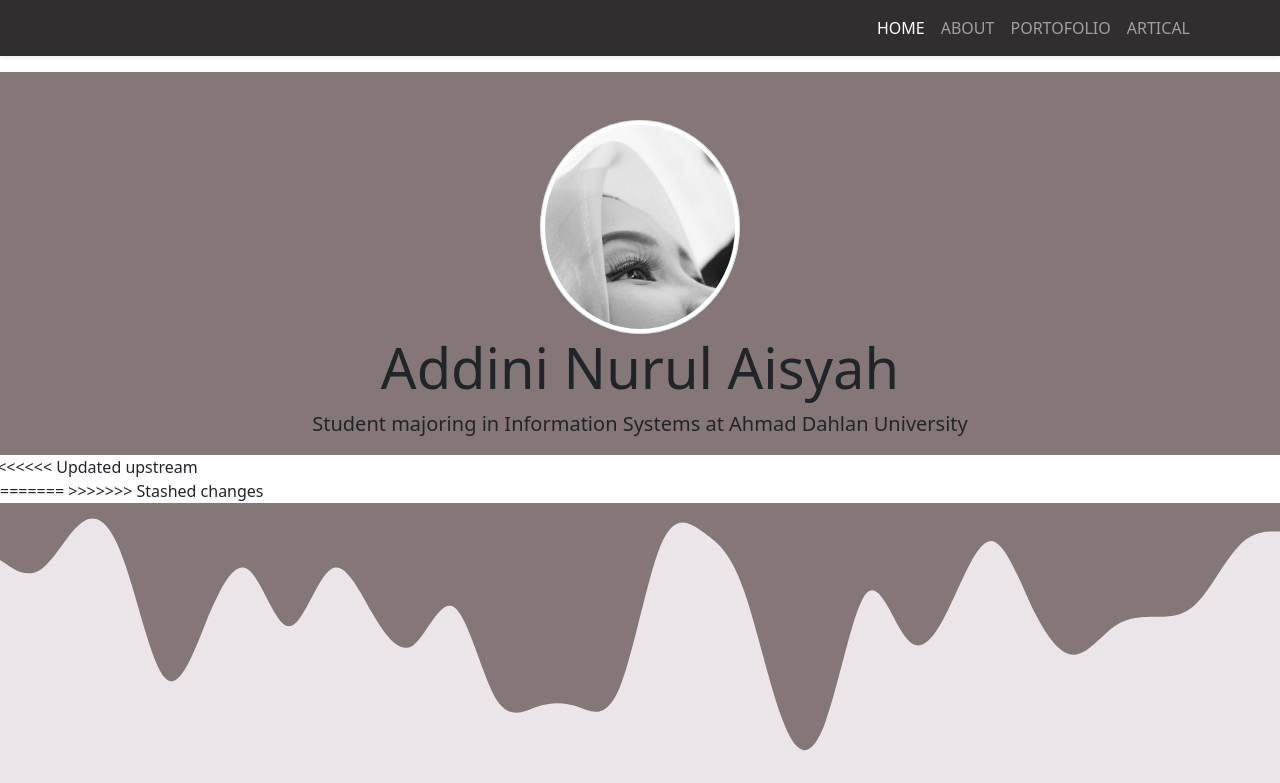
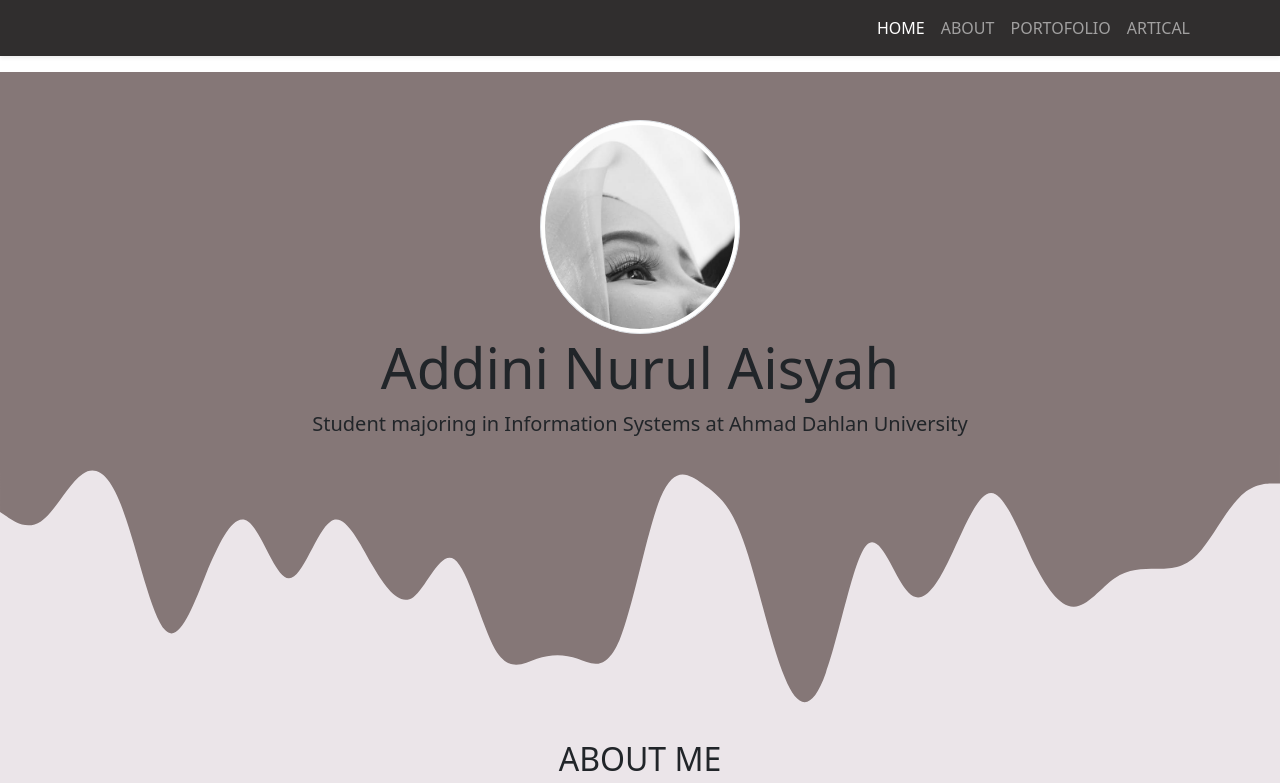
Before and after one commit to addinii/tekweb2022, a website: page index.html in a window 1280 px wide. Shown: the top 783 px of the page. Drawn offline with nearby package versions, Linux system fonts and the light colour scheme.

Commit message:
Update index.html

```diff
--- a/index.html
+++ b/index.html
@@ -57,11 +57,6 @@
         <h1 class="display-4">Addini Nurul Aisyah</h1>
         <p class="lead">Student majoring in Information Systems at Ahmad Dahlan University</p>
       </section>
-<<<<<<< Updated upstream
-     </div>
-=======
-    </div>
->>>>>>> Stashed changes
     <!-- Akhir jumbotron -->
 
     <!-- about -->
```
